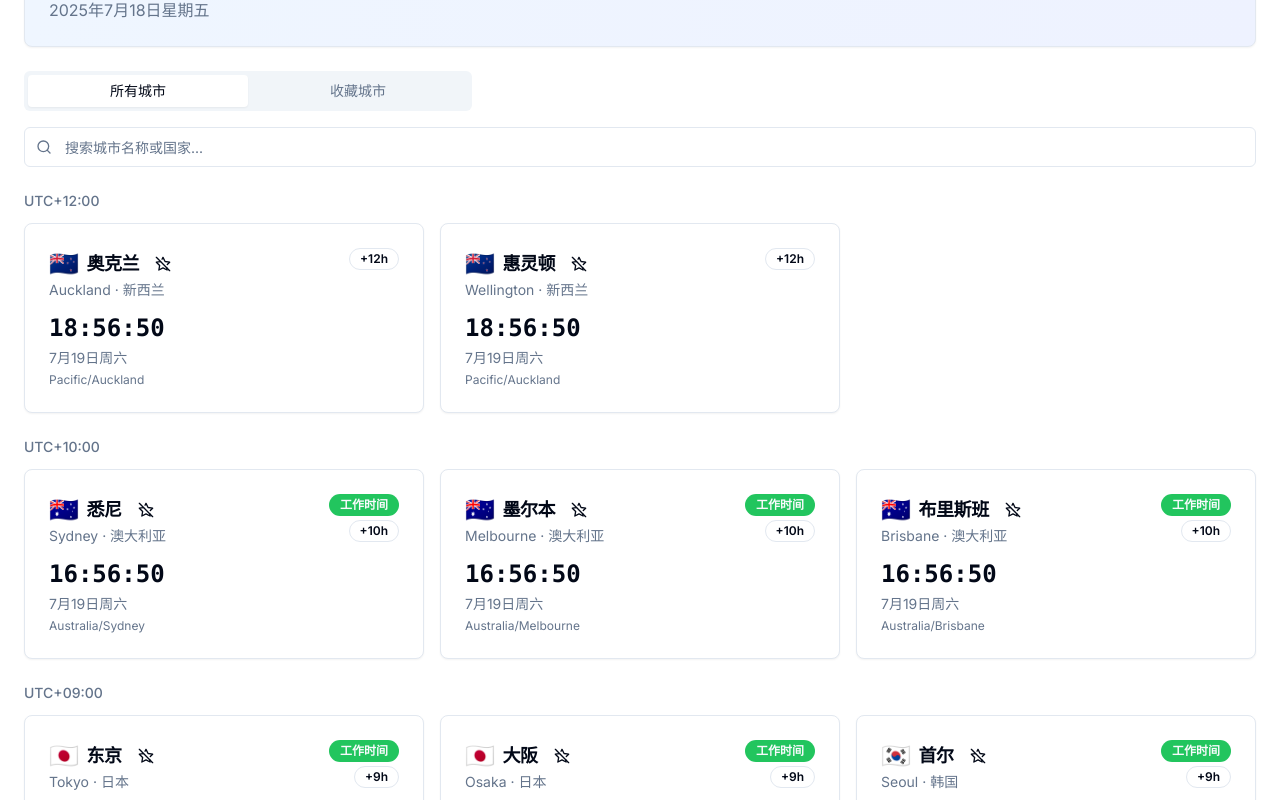
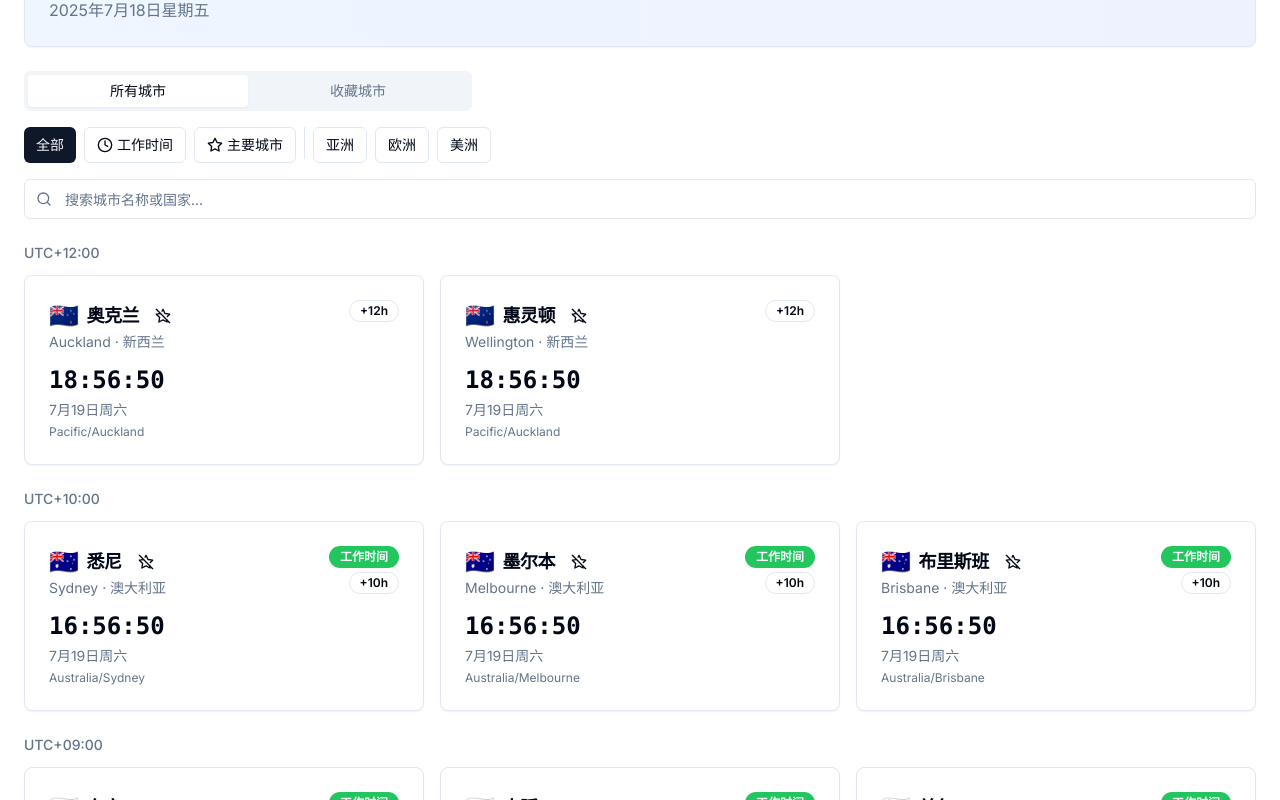
Before and after one commit to everett7623/Globokit, a Next.js app: page /tools/world-time in a window 1280 px wide. Shown: the part 300-1100 px from the top of the page. Built offline with nearby package versions, Linux system fonts and the light colour scheme.

Commit message:
Update page.tsx

```diff
--- a/app/tools/world-time/page.tsx
+++ b/app/tools/world-time/page.tsx
@@ -145,6 +145,7 @@ export default function WorldTimePage() {
   const [currentDateTime, setCurrentDateTime] = useState(new Date())
   const [favorites, setFavorites] = useState<string[]>([])
   const [activeTab, setActiveTab] = useState('all')
+  const [quickFilter, setQuickFilter] = useState<string>('')
 
   // 从localStorage加载收藏
   useEffect(() => {
@@ -202,9 +203,28 @@ export default function WorldTimePage() {
       city.nameEn.toLowerCase().includes(searchTerm.toLowerCase()) ||
       city.country.toLowerCase().includes(searchTerm.toLowerCase())
 
-    if (activeTab === 'favorites') {
-      return matchesSearch && favorites.includes(city.name)
+    // 标签页过滤
+    if (activeTab === 'favorites' && !favorites.includes(city.name)) {
+      return false
     }
+
+    // 快捷过滤
+    if (quickFilter === 'working' && !city.isBusinessHours) {
+      return false
+    }
+    if (quickFilter === 'asia' && !['CN', 'HK', 'TW', 'JP', 'KR', 'SG', 'MY', 'TH', 'ID', 'PH', 'VN', 'IN', 'BD', 'PK'].includes(city.countryCode)) {
+      return false
+    }
+    if (quickFilter === 'europe' && !['GB', 'FR', 'DE', 'NL', 'BE', 'ES', 'IT', 'CH', 'AT', 'PL', 'CZ', 'HU', 'SE', 'DK', 'NO', 'FI', 'RU', 'UA', 'GR', 'PT', 'IE', 'TR'].includes(city.countryCode)) {
+      return false
+    }
+    if (quickFilter === 'americas' && !['US', 'CA', 'MX', 'BR', 'AR', 'CL', 'PE', 'CO', 'VE', 'EC', 'PA'].includes(city.countryCode)) {
+      return false
+    }
+    if (quickFilter === 'major' && !['北京', '上海', '香港', '东京', '首尔', '新加坡', '伦敦', '巴黎', '柏林', '纽约', '洛杉矶', '悉尼', '迪拜', '孟买'].includes(city.name)) {
+      return false
+    }
+
     return matchesSearch
   })
 
@@ -267,6 +287,56 @@ export default function WorldTimePage() {
           </TabsList>
         </Tabs>
 
+        {/* 快捷过滤按钮 */}
+        <div className="flex flex-wrap gap-2">
+          <Button
+            variant={quickFilter === '' ? 'default' : 'outline'}
+            size="sm"
+            onClick={() => setQuickFilter('')}
+          >
+            全部
+          </Button>
+          <Button
+            variant={quickFilter === 'working' ? 'default' : 'outline'}
+            size="sm"
+            onClick={() => setQuickFilter(quickFilter === 'working' ? '' : 'working')}
+            className={quickFilter === 'working' ? 'bg-green-500 hover:bg-green-600' : ''}
+          >
+            <Clock className="h-4 w-4 mr-1" />
+            工作时间
+          </Button>
+          <Button
+            variant={quickFilter === 'major' ? 'default' : 'outline'}
+            size="sm"
+            onClick={() => setQuickFilter(quickFilter === 'major' ? '' : 'major')}
+          >
+            <Star className="h-4 w-4 mr-1" />
+            主要城市
+          </Button>
+          <div className="h-8 w-px bg-border" />
+          <Button
+            variant={quickFilter === 'asia' ? 'default' : 'outline'}
+            size="sm"
+            onClick={() => setQuickFilter(quickFilter === 'asia' ? '' : 'asia')}
+          >
+            亚洲
+          </Button>
+          <Button
+            variant={quickFilter === 'europe' ? 'default' : 'outline'}
+            size="sm"
+            onClick={() => setQuickFilter(quickFilter === 'europe' ? '' : 'europe')}
+          >
+            欧洲
+          </Button>
+          <Button
+            variant={quickFilter === 'americas' ? 'default' : 'outline'}
+            size="sm"
+            onClick={() => setQuickFilter(quickFilter === 'americas' ? '' : 'americas')}
+          >
+            美洲
+          </Button>
+        </div>
+
         <div className="relative">
           <Search className="absolute left-3 top-1/2 transform -translate-y-1/2 text-muted-foreground h-4 w-4" />
           <Input
@@ -278,6 +348,25 @@ export default function WorldTimePage() {
           />
         </div>
       </div>
+
+      {/* 统计信息 */}
+      {quickFilter === 'working' && (
+        <Card className="mb-4 bg-green-50 dark:bg-green-950 border-green-200 dark:border-green-800">
+          <CardContent className="pt-4">
+            <div className="flex items-center justify-between">
+              <div className="flex items-center gap-2">
+                <Clock className="h-5 w-5 text-green-600" />
+                <span className="text-sm font-medium">
+                  当前有 {filteredCities.length} 个城市处于工作时间
+                </span>
+              </div>
+              <Badge variant="outline" className="bg-green-100 text-green-700 border-green-300">
+                {new Date().toLocaleTimeString('zh-CN', { hour: '2-digit', minute: '2-digit' })}
+              </Badge>
+            </div>
+          </CardContent>
+        </Card>
+      )}
 
       {/* 城市时间列表 */}
       <div className="space-y-6">
@@ -382,6 +471,7 @@ export default function WorldTimePage() {
           <p>• 绿色"工作时间"标签表示该地区处于周一至周五 9:00-18:00</p>
           <p>• 时差标签显示与您本地时间的差异，便于安排会议</p>
           <p>• 建议避开对方的午餐时间（12:00-14:00）和下班时间</p>
+          <p>• 使用快捷过滤按钮可以快速筛选特定地区或工作时间的城市</p>
         </CardContent>
       </Card>
     </div>
```
